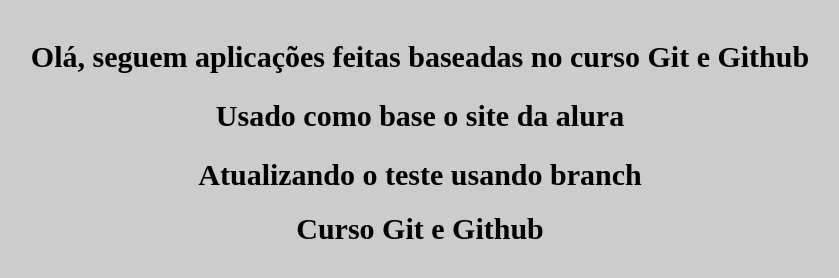
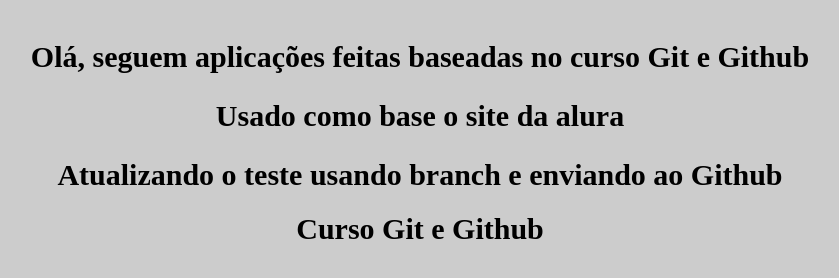
Before and after one commit to NoaniBarbieri/Compasso-Atividade, a plain HTML site: page index.html in a window 1280 px wide. Shown: the whole page, without its empty margins (220-1059 px from the left). Drawn offline with Linux system fonts and the light colour scheme.

Commit message:
Atualização linha 12, branch e github

```diff
--- a/index.html
+++ b/index.html
@@ -9,7 +9,7 @@
 <body>
     <h1>Olá, seguem aplicações feitas baseadas no curso Git e Github</h1>
     <h2>Usado como base o site da alura</h2>
-    <h1>Atualizando o teste usando branch </h1>
+    <h1>Atualizando o teste usando branch e enviando ao Github </h1>
     <h1>Curso Git e Github</h1>
 </body>
 </html>
```
